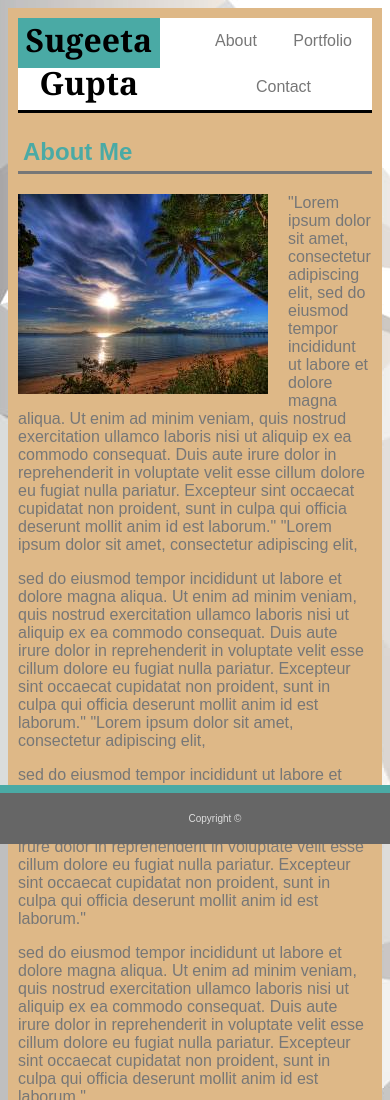
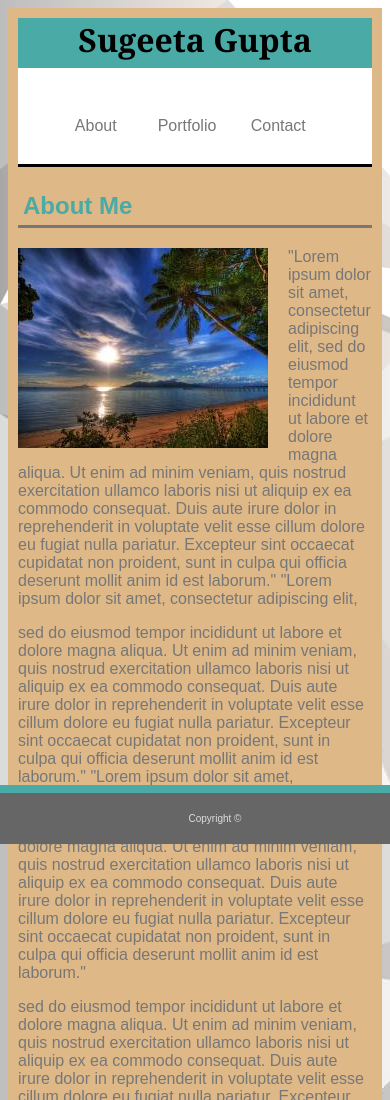
Before and after one commit to Sugeeta32/Responsive-portfolio, a plain HTML site: page index.html in a window 390 px wide. Shown: the top 1100 px of the page. Drawn offline with Linux system fonts and the light colour scheme.

Commit message:
Heading and links stack on each other once at 640px

```diff
--- a/assets/css/style.css
+++ b/assets/css/style.css
@@ -225,4 +225,20 @@ h3{
          padding:5px;
         }
 
+        .topnav{
+            width: 100%;
+            text-align: center;
+            margin: 15px 0;
+        }
+.topnav a{
+    width: 20%;
+    padding-left: 0;
+    margin-left: 0;
 }
+.header{
+    position: static;
+    margin-bottom: 20px;
+    width: 100%;
+}
+
+}
```
